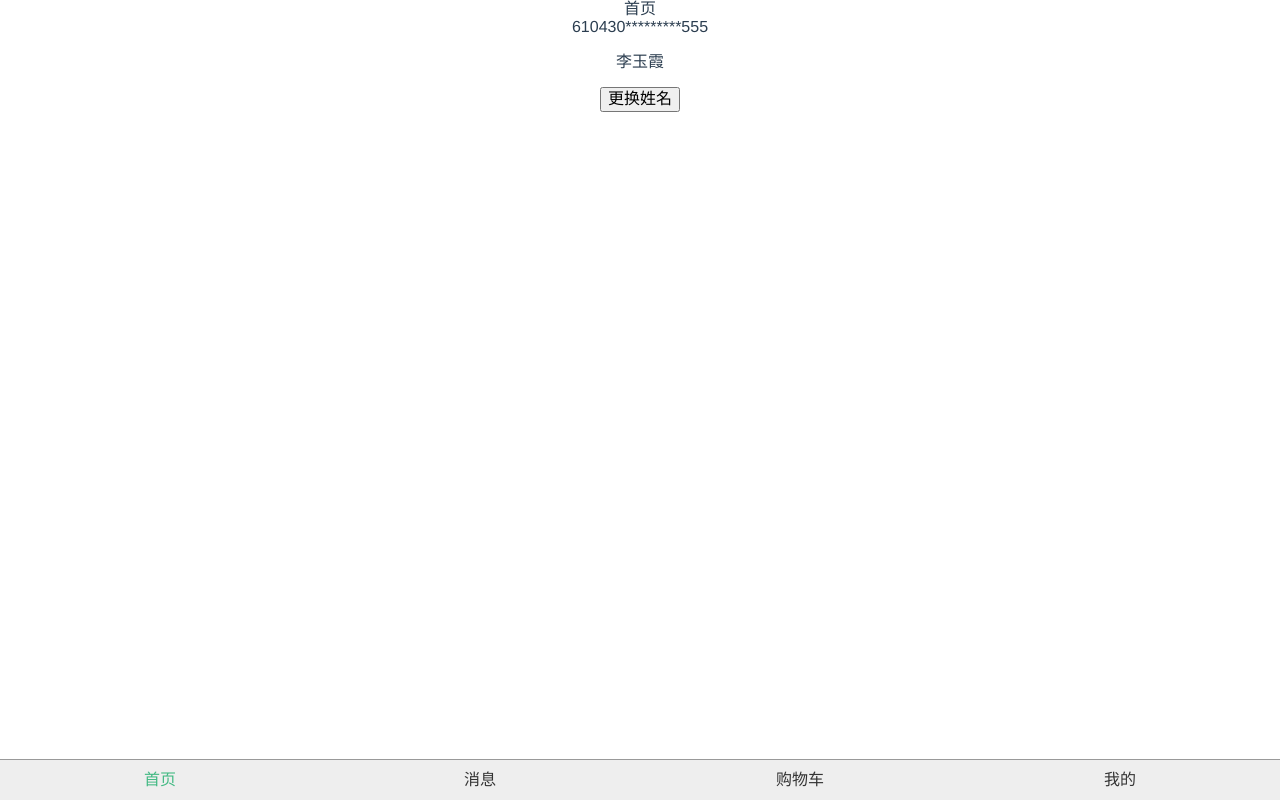
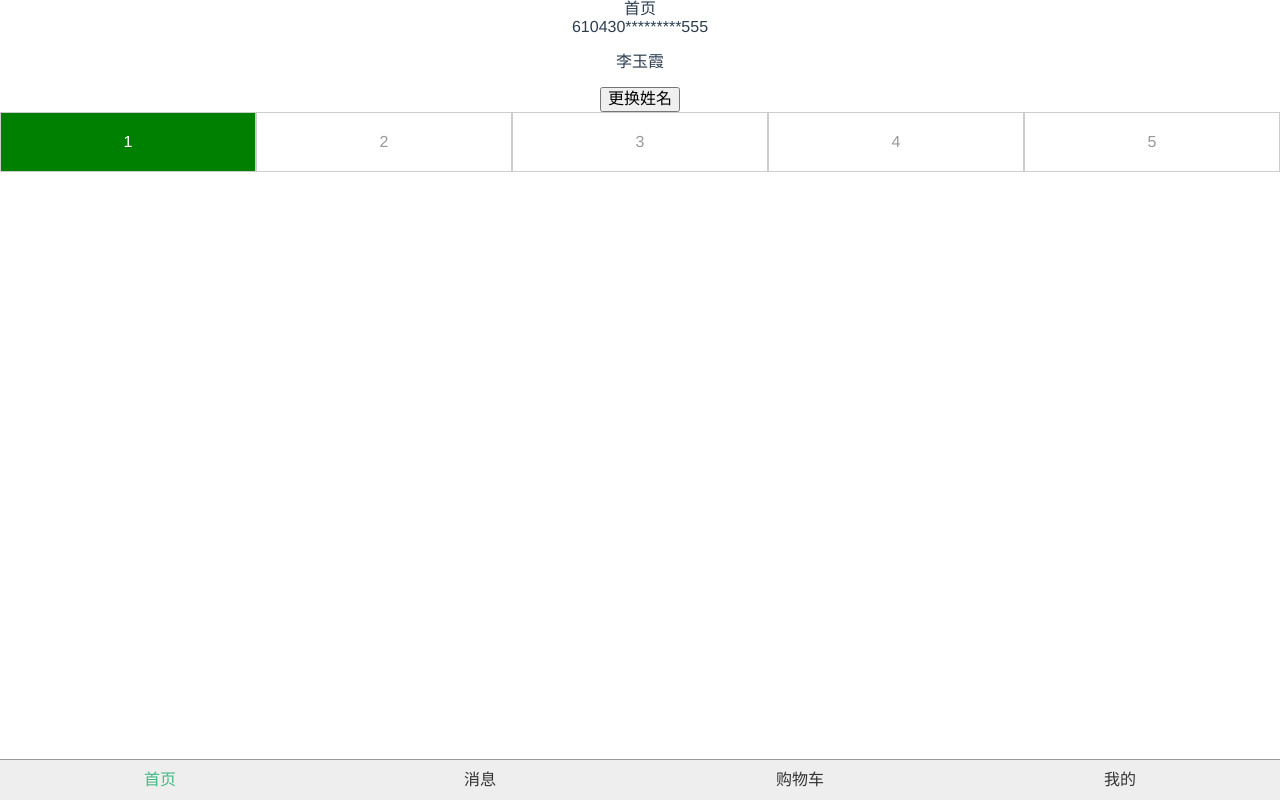
Before and after one commit to xinfei411/common-vue, a Vue app: page /#/home in a window 1280 px wide. Built offline with nearby package versions, Linux system fonts and the light colour scheme; no server answers.

Commit message:
封装简单的分页插件

```diff
--- a/src/components/Home.vue
+++ b/src/components/Home.vue
@@ -6,14 +6,18 @@
     </div>
     <p id='name'>{{name}}</p>
     <button @click='setName'>更换姓名</button>
-
+    <Pagination @change='cg'></Pagination>
   </div>
 </template>
 
 <script>
-let si = null;
+import Pagination from '@/components/pagination'
+// let si = null;
 export default {
   name: "Home",
+  components:{
+    Pagination
+  },
   data() {
     return {
       id: "610430198808062555",
@@ -26,9 +30,9 @@ export default {
     });
   },
   mounted() {
-    si = setInterval(() => {
-      console.log(1);
-    }, 1000);
+    // si = setInterval(() => {
+    //   console.log(1);
+    // }, 1000);
   },
   activated(){
     console.log('当前页面已切入');
@@ -37,7 +41,7 @@ export default {
     console.log('当前页面已切出');
   },
   beforeDestroy() {
-    clearInterval(si);
+    // clearInterval(si);
   },
   beforeUpdate() {
     console.log(document.querySelector("#name").innerHTML);
@@ -55,6 +59,9 @@ export default {
         console.log(document.querySelector("#name").innerHTML);
       });
       console.log(document.querySelector("#name").innerHTML);
+    },
+    cg(now){
+      console.log(now)
     }
   }
 };
--- /dev/null
+++ b/src/components/pagination.vue
@@ -0,0 +1,59 @@
+
+<template>
+<!-- let option={
+  pageSize:'',
+  pageNum:''
+};
+let pageChange(NewIndex,OldIndex){
+
+}
+<pagination :option='option' @change='pageChange'></pagination> -->
+  <div class="pagination">
+    <div class="pagination-item" :class='{selected:item==nowIndex}' @click='changePage(item)' v-for='item in items'>{{item}}</div>
+  </div>
+</template>
+<style lang='scss' scoped>
+  .pagination{
+    display: flex;
+    .pagination-item{
+      flex:1;
+      padding: 20px;
+      color:#999;
+      border:1px solid #ccc;
+    }
+    .pagination-item.selected{
+      background: green;
+      color: #fff;
+    }
+  }
+</style>
+<script>
+export default {
+  name:'Pagination',
+  data(){
+    return{
+      items:[1,2,3,4,5],
+      nowIndex:1
+    }
+  },
+  methods:{
+    changePage(item){
+      let vm =this;
+      if(item != vm.nowIndex){
+        vm.nowIndex=item;
+        vm.$emit("change",vm.nowIndex);
+        console.log(vm.isRight())
+        if(vm.isRight()){
+          vm.items=[vm.nowIndex-2,vm.nowIndex-1,vm.nowIndex,vm.nowIndex+1,vm.nowIndex+2]
+        };
+      }
+    },
+    isRight(){
+      let vm =this;
+      let length = vm.items.length;
+      let middle = (vm.items[0]+vm.items[length-1])/2;
+      return vm.nowIndex > middle
+    }
+  }
+}
+</script>
```
Also changed, not shown: 1 other file (tests, documents, lock files or other folders).
